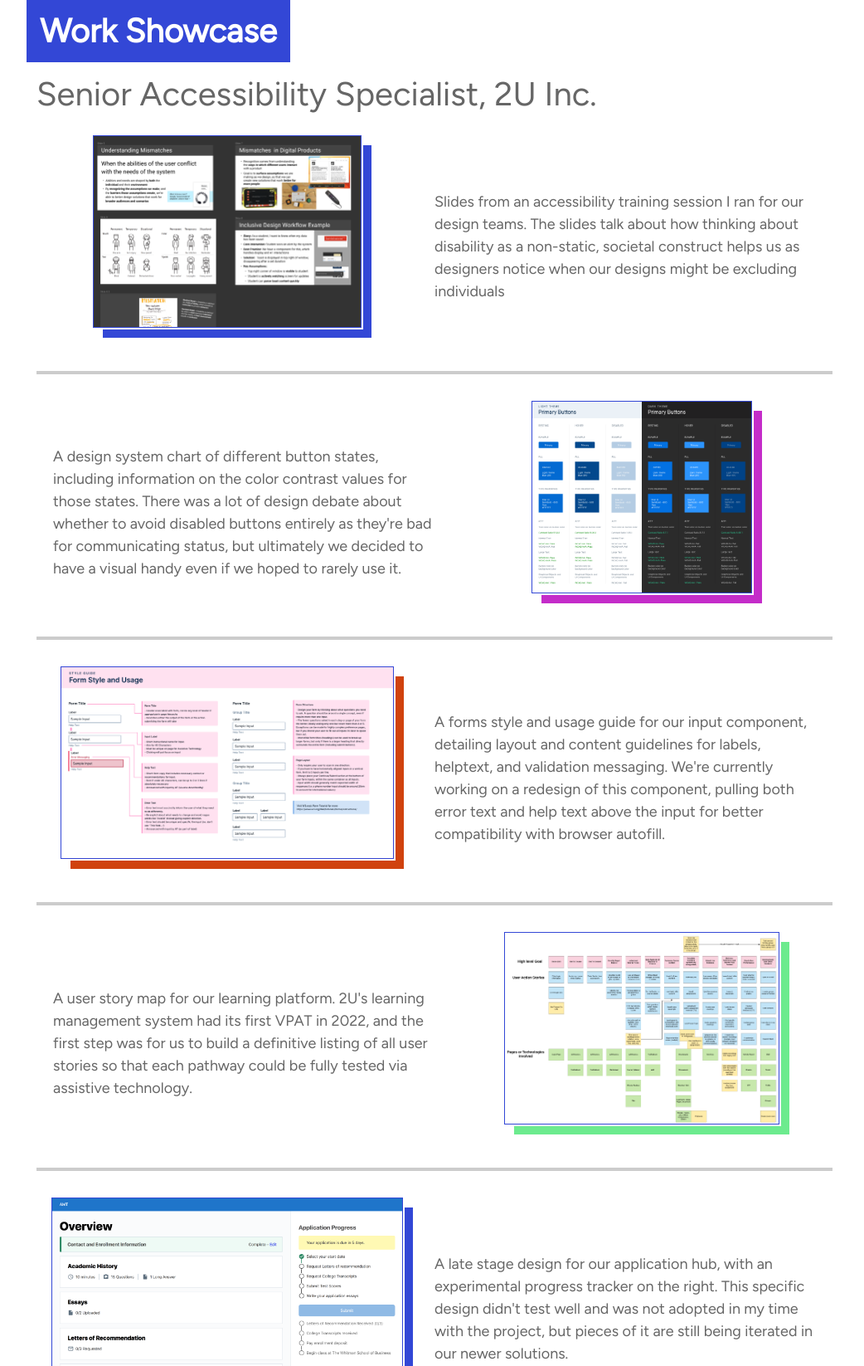
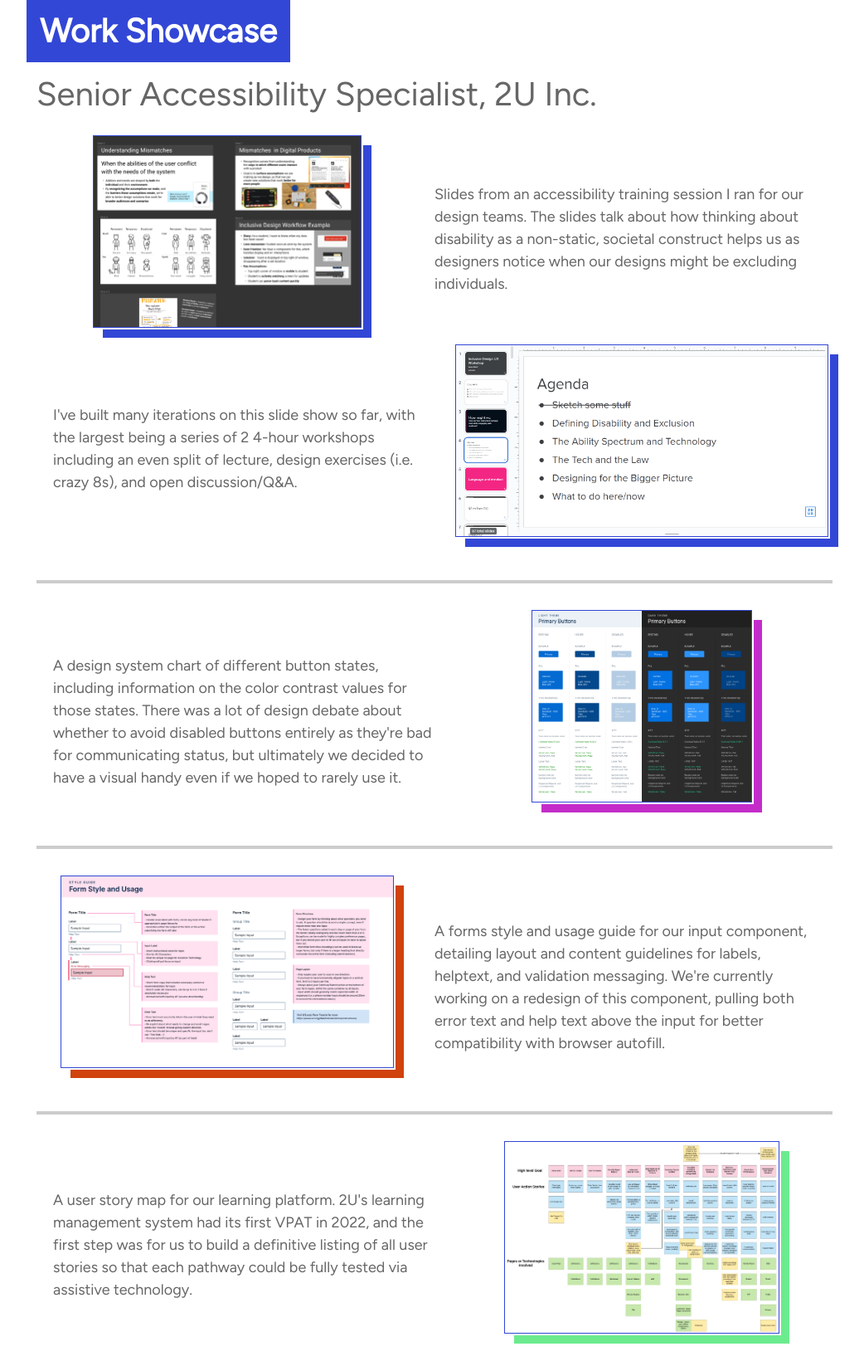
Before and after one commit to mtylpg/mtylpg.github.io, a PHP site: page /work.html in a window 1280 px wide. Shown: the part 257-1903 px from the top of the page at 83% size, without its empty margins (116-1158 px from the left). Run offline with PHP 8.4, Linux system fonts and the light colour scheme.

Commit message:
bulking out work section
more pics more paras

```diff
--- a/styles/portfolio.css
+++ b/styles/portfolio.css
@@ -50,7 +50,7 @@ h1 {
     line-height: 1;
     margin: .3em 0 0;
     flex:2;
-    @media only screen and (max-width: 900px) {
+    @media only screen and (max-width: 600px) {
         font-size: 64px;
     }
 }
@@ -64,14 +64,14 @@ h1 {
 h2 {
     font-size: 40px;
     margin-bottom: 0;
-    @media only screen and (max-width: 840px) {
+    @media only screen and (max-width: 600px) {
         font-size: 24px;
     }
 }
 
 .h2-subheader {
     font-size: 40px;
-    @media only screen and (max-width: 840px) {
+    @media only screen and (max-width: 600px) {
         font-size: 24px;
     }
 }
--- a/work.html
+++ b/work.html
@@ -36,9 +36,13 @@
             <ul class="showcase">
                 <li class="image">
                     <a href="images/portfolio/2u/a11y-intro.png" class="lightbox">
-                        <img class="image-item" src="images/portfolio/2u/a11y-intro.png" alt="Slides from an accessibility training session I ran for our design teams.">
+                        <img class="image-item" src="images/portfolio/2u/a11y-intro.png" alt="Slides from an accessibility training session I ran for our design teams, covering the importance of inclusive mentality with regards to disability.">
                     </a>
-                    <p>Slides from an accessibility training session I ran for our design teams. The slides talk about how thinking about disability as a non-static, societal construct helps us as designers notice when our designs might be excluding individuals</p>
+                    <p>Slides from an accessibility training session I ran for our design teams. The slides talk about how thinking about disability as a non-static, societal construct helps us as designers notice when our designs might be excluding individuals. </p>
+                    <p>I've built many iterations on this slide show so far, with the largest being a series of 2 4-hour workshops including an even split of lecture, design exercises (i.e. crazy 8s), and open discussion/Q&A.</p>
+                    <a href="images/portfolio/2u/a11y-workshop.png" class="lightbox">
+                        <img class="image-item" src="images/portfolio/2u/a11y-workshop.png" alt="Slides from an accessibility training session I ran for our design teams, including an agenda covering design exercises and critique sections.">
+                    </a>
                 </li>
                 <li class="image">
                     <a href="images/portfolio/2u/button-design-combo.png" class="lightbox">
@@ -63,6 +67,13 @@
                     <p>
                         A user story map for our learning platform. 2U's learning management system had its first VPAT in 2022, and the first step was for us  to build a definitive listing of all user stories so that each pathway could be fully tested via assistive technology.
                     </p>
+
+                    <p>
+                        Artifacts like this often start with larger brainstorming sessions, with multiple devs, PMs, and analysts all contributing their understanding of what the system does or should do. In this example, I moderated a session of about 12 participants to map out the needs of a suite of internal tools for our application system. These sessions work best when you only have one or two markers/writers in the room, so that you can keep everyone focused on one or two cards at a time (and it's best to have a VERY large table).
+                    </p>
+                    <a href="images/portfolio/2u/spec_gen.png" class="lightbox">
+                        <img class="image-item" src="images/portfolio/2u/spec_gen.png" alt="A mess of index cards labeled with different data points or applications, used to map out the dependencies of a new internal system.">
+                    </a>
                 </li>
                 <li class="image">
                     <a href="images/portfolio/2u/amt-hub.png" class="lightbox">
```
Also changed, not shown: images/portfolio/2u/a11y-workshop.png (added).
